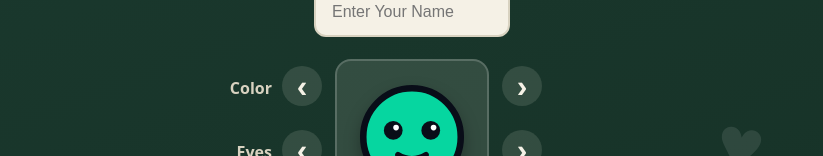
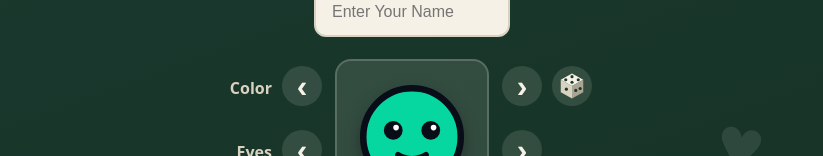
Before and after one commit to EricGosnell/sasbmeaeg, a SvelteKit app in the folder yard/frontend/: page / in a window 1280 px wide. Shown: the part 253-409 px from the top of the page, without its empty margins (228-1051 px from the left). Built offline with nearby package versions, Linux system fonts and the light colour scheme.

Commit message:
Add randomize character button

```diff
--- a/yard/frontend/src/routes/+page.svelte
+++ b/yard/frontend/src/routes/+page.svelte
@@ -93,6 +93,12 @@ function getCharacter() {
 		eyes: eyes[selectedEyes],
 		mouth: mouths[selectedMouth]
 	};
+}
+
+function randomizeCharacter() {
+	selectedColor = Math.floor(Math.random() * colors.length);
+	selectedEyes = Math.floor(Math.random() * eyes.length);
+	selectedMouth = Math.floor(Math.random() * mouths.length);
 }
 
 function savePlayer() {
@@ -242,6 +248,41 @@ function joinRoom() {
 					›
 				</button>
 
+				<button
+					class="randomize-button"
+					type="button"
+					onclick={randomizeCharacter}
+					aria-label="Randomize character"
+				>
+					<svg
+						viewBox="0 0 48 48"
+						width="30"
+						height="30"
+						aria-hidden="true"
+					>
+						<path
+							d="M24 4 L42 14 L24 24 L6 14 Z"
+							fill="#f5f1e6"
+						/>
+						<path
+							d="M6 14 L24 24 L24 44 L6 34 Z"
+							fill="#d8d2c0"
+						/>
+						<path
+							d="M42 14 L24 24 L24 44 L42 34 Z"
+							fill="#aaa493"
+						/>
+						<circle cx="15" cy="29" r="2.5" fill="#1b3a2f" />
+						<circle cx="30" cy="31" r="2.5" fill="#1b3a2f" />
+						<circle cx="37" cy="28" r="2.5" fill="#1b3a2f" />
+						<circle cx="24" cy="9" r="2.5" fill="#1b3a2f" />
+						<circle cx="34" cy="14" r="2.5" fill="#1b3a2f" />
+						<circle cx="14" cy="14" r="2.5" fill="#1b3a2f" />
+						<circle cx="24" cy="18" r="2.5" fill="#1b3a2f" />
+
+					</svg>
+				</button>
+
 				<div class="character-label eyes-label">
 					Eyes
 				</div>
```
Also changed, not shown: yard/frontend/src/lib/styles/landing.css.
